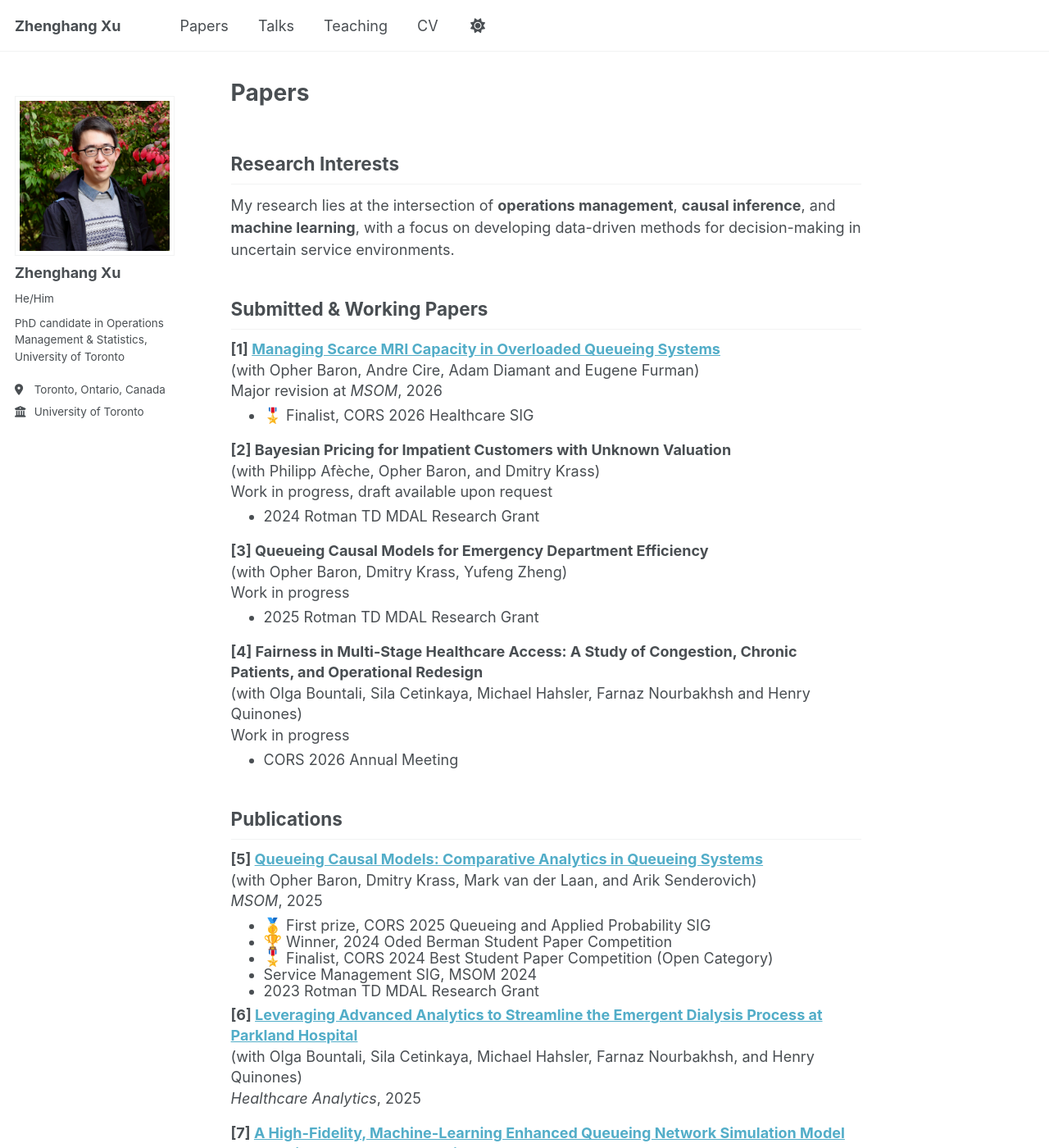
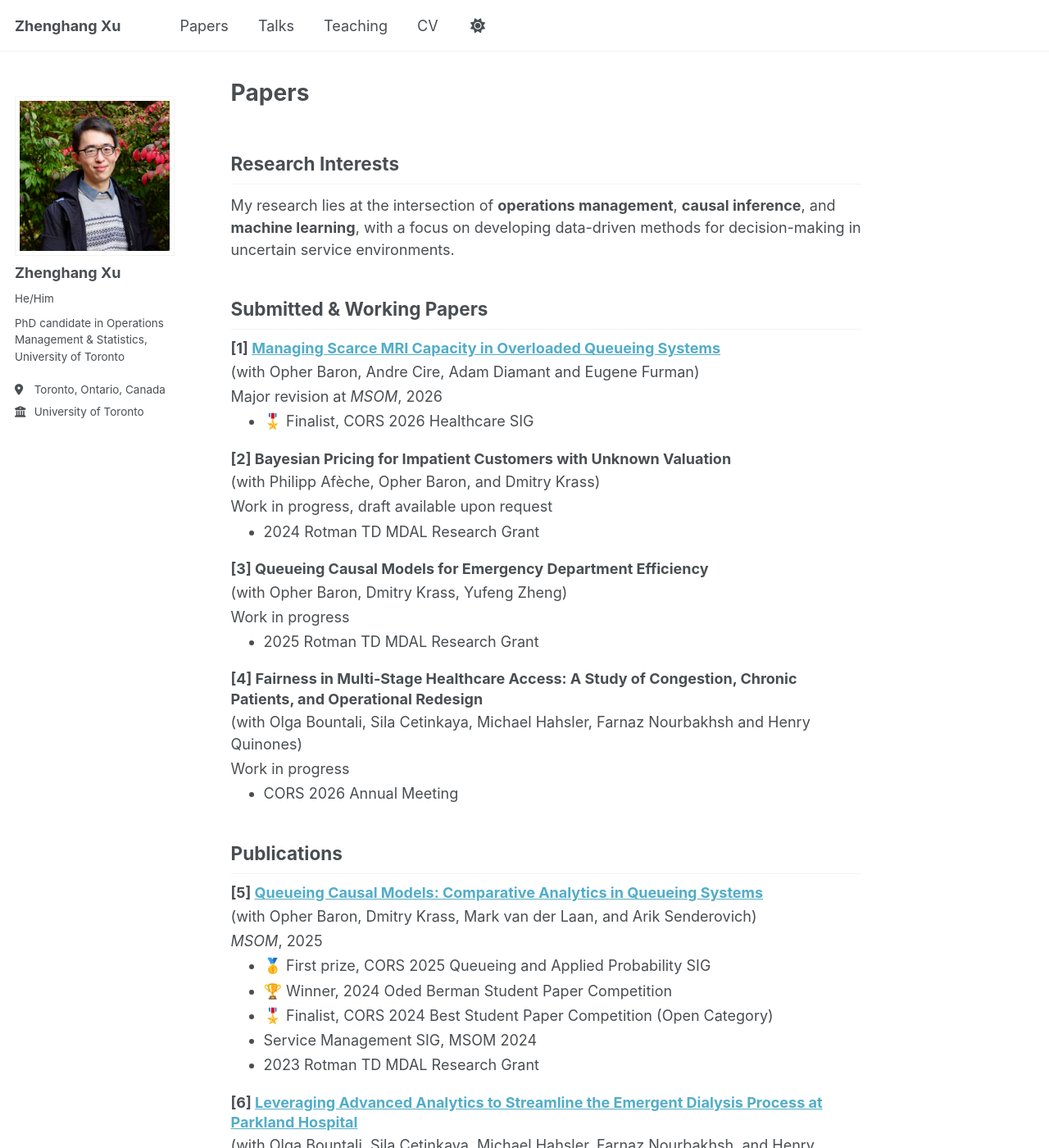
Before and after one commit to zhenghangxu-baymax/zhenghangxu-baymax.github.io, a Jekyll site: the page built from _pages/papers.md, in a window 1280 px wide and 1400 px high. Shown: the whole window at 82% size. Built offline with Jekyll 4.4.1, drawn with Linux system fonts in a browser that asks for light colours.

Commit message:
Update website and CV

```diff
--- a/_pages/papers.md
+++ b/_pages/papers.md
@@ -7,79 +7,45 @@ permalink: /papers/
 
 My research lies at the intersection of **operations management**, **causal inference**, and **machine learning**, with a focus on developing data-driven methods for decision-making in uncertain service environments.
 
-<style>
-  .paper-list {
-    line-height: 1.42;
-  }
-
-  .paper-entry {
-    margin-bottom: 0.9rem;
-  }
-
-  .paper-entry p {
-    margin-bottom: 0.25rem;
-  }
-
-  .paper-entry p:first-child {
-    margin: 0;
-    line-height: 0;
-  }
-
-  .paper-entry ul {
-    margin-top: 0.15rem;
-    margin-bottom: 0;
-  }
-
-  .paper-entry li {
-    margin-bottom: 0.38rem;
-  }
-
-  .paper-entry li p {
-    margin-bottom: 0;
-  }
-</style>
-
 ## Submitted & Working Papers
 
-<div class="paper-list" markdown="1">
+<div class="cv-list paper-list">
 {% assign paper_number = 0 %}
 {% assign submitted_papers = site.data.papers | where: "section", "submitted" %}
 {% for paper in submitted_papers %}
 {% assign paper_number = paper_number | plus: 1 %}
-<div class="paper-entry" markdown="1">
-<a id="{{ paper.id }}"></a>
-
-**[{{ paper_number }}] {% if paper.url %}[{{ paper.title }}]({{ paper.url }}){% else %}{{ paper.title }}{% endif %}**
-(with {{ paper.authors }})
-{{ paper.status | markdownify | remove: '<p>' | remove: '</p>' }}
+<section class="cv-entry paper-entry" id="{{ paper.id }}">
+  <h3 class="cv-entry-title"><span class="cv-entry-index">[{{ paper_number }}]</span> {% if paper.url %}<a href="{{ paper.url }}">{{ paper.title }}</a>{% else %}{{ paper.title }}{% endif %}</h3>
+  <p class="cv-entry-authors">(with {{ paper.authors }})</p>
+  <p class="cv-entry-status">{{ paper.status | markdownify | remove: '<p>' | remove: '</p>' | strip }}</p>
 {% if paper.notes %}
+  <ul class="cv-entry-notes">
 {% for note in paper.notes %}
-- {{ note }}
+    <li>{{ note | markdownify | remove: '<p>' | remove: '</p>' | strip }}</li>
 {% endfor %}
+  </ul>
 {% endif %}
-
-</div>
+</section>
 {% endfor %}
 </div>
 
 ## Publications
 
-<div class="paper-list" markdown="1">
+<div class="cv-list paper-list">
 {% assign published_papers = site.data.papers | where: "section", "published" %}
 {% for paper in published_papers %}
 {% assign paper_number = paper_number | plus: 1 %}
-<div class="paper-entry" markdown="1">
-<a id="{{ paper.id }}"></a>
-
-**[{{ paper_number }}] {% if paper.url %}[{{ paper.title }}]({{ paper.url }}){% else %}{{ paper.title }}{% endif %}**
-(with {{ paper.authors }})
-{{ paper.status | markdownify | remove: '<p>' | remove: '</p>' }}
+<section class="cv-entry paper-entry" id="{{ paper.id }}">
+  <h3 class="cv-entry-title"><span class="cv-entry-index">[{{ paper_number }}]</span> {% if paper.url %}<a href="{{ paper.url }}">{{ paper.title }}</a>{% else %}{{ paper.title }}{% endif %}</h3>
+  <p class="cv-entry-authors">(with {{ paper.authors }})</p>
+  <p class="cv-entry-status">{{ paper.status | markdownify | remove: '<p>' | remove: '</p>' | strip }}</p>
 {% if paper.notes %}
+  <ul class="cv-entry-notes">
 {% for note in paper.notes %}
-- {{ note }}
+    <li>{{ note | markdownify | remove: '<p>' | remove: '</p>' | strip }}</li>
 {% endfor %}
+  </ul>
 {% endif %}
-
-</div>
+</section>
 {% endfor %}
 </div>
--- /dev/null
+++ b/_sass/layout/_cv-lists.scss
@@ -0,0 +1,60 @@
+.cv-list {
+  --cv-line-height: 1.48;
+  --cv-entry-gap: 1.1rem;
+  --cv-title-gap: 0.18rem;
+  --cv-meta-gap: 0.2rem;
+  --cv-list-top-gap: 0.2rem;
+  --cv-list-item-gap: 0.2rem;
+  --cv-group-gap: 0.62rem;
+
+  line-height: var(--cv-line-height);
+}
+
+.cv-entry {
+  margin-bottom: var(--cv-entry-gap);
+}
+
+.cv-entry .cv-entry-title {
+  margin: 0 0 var(--cv-title-gap);
+  font-size: 1em;
+  line-height: 1.35;
+}
+
+.cv-entry .cv-entry-authors,
+.cv-entry .cv-entry-status,
+.cv-entry .cv-entry-note,
+.cv-entry .cv-entry-group-title {
+  margin: 0 0 var(--cv-meta-gap);
+}
+
+.cv-entry .cv-entry-notes,
+.cv-entry .cv-entry-items {
+  margin-top: var(--cv-list-top-gap);
+  margin-bottom: 0;
+}
+
+.cv-entry .cv-entry-notes li,
+.cv-entry .cv-entry-items li {
+  margin-bottom: var(--cv-list-item-gap);
+}
+
+.cv-entry .cv-entry-notes li:last-child,
+.cv-entry .cv-entry-items li:last-child {
+  margin-bottom: 0;
+}
+
+.cv-entry .cv-entry-group {
+  margin-bottom: var(--cv-group-gap);
+}
+
+.cv-entry .cv-entry-group:last-child {
+  margin-bottom: 0;
+}
+
+.cv-entry .cv-entry-group-title {
+  font-weight: 700;
+}
+
+.cv-entry .cv-entry-index {
+  font-weight: 700;
+}
--- a/assets/css/main.scss
+++ b/assets/css/main.scss
@@ -35,6 +35,7 @@
     "layout/page",
     "layout/archive",
     "layout/sidebar",
+    "layout/cv-lists",
 
     "vendor/font-awesome/fontawesome",
     "vendor/font-awesome/solid",
```
Also changed, not shown: _data/talks.yml (added, +91 -0 lines), _pages/talks.html (deleted, +0 -16 lines), _pages/talks.md (+20 -47 lines), 1 other file.
